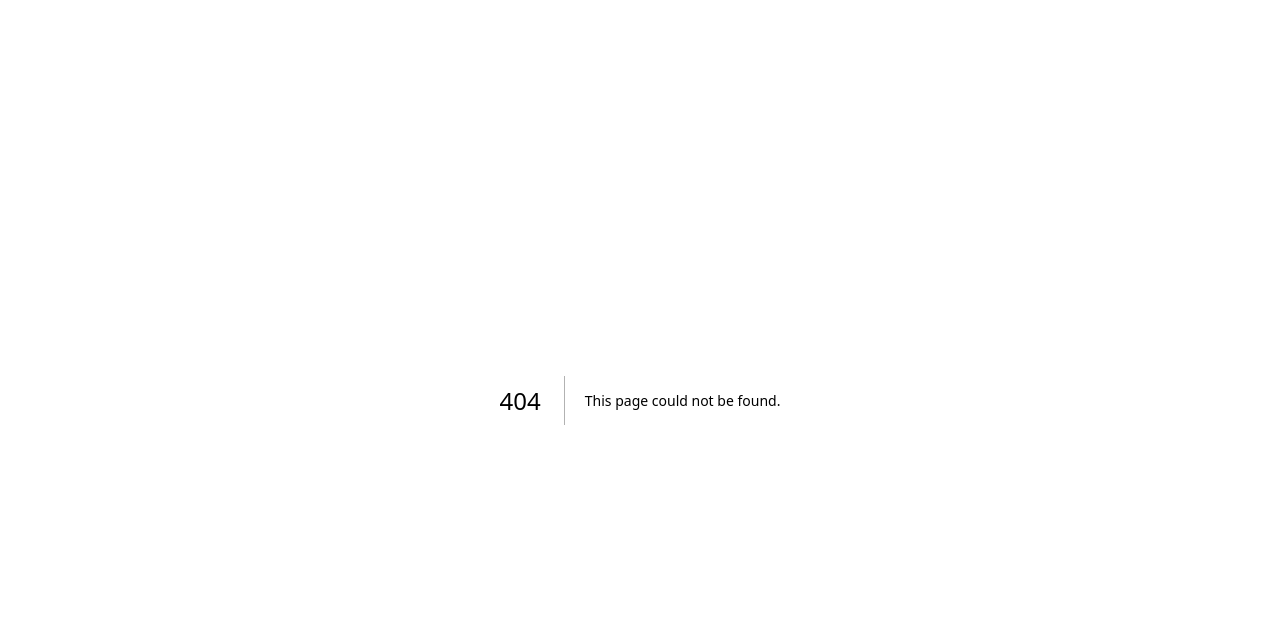
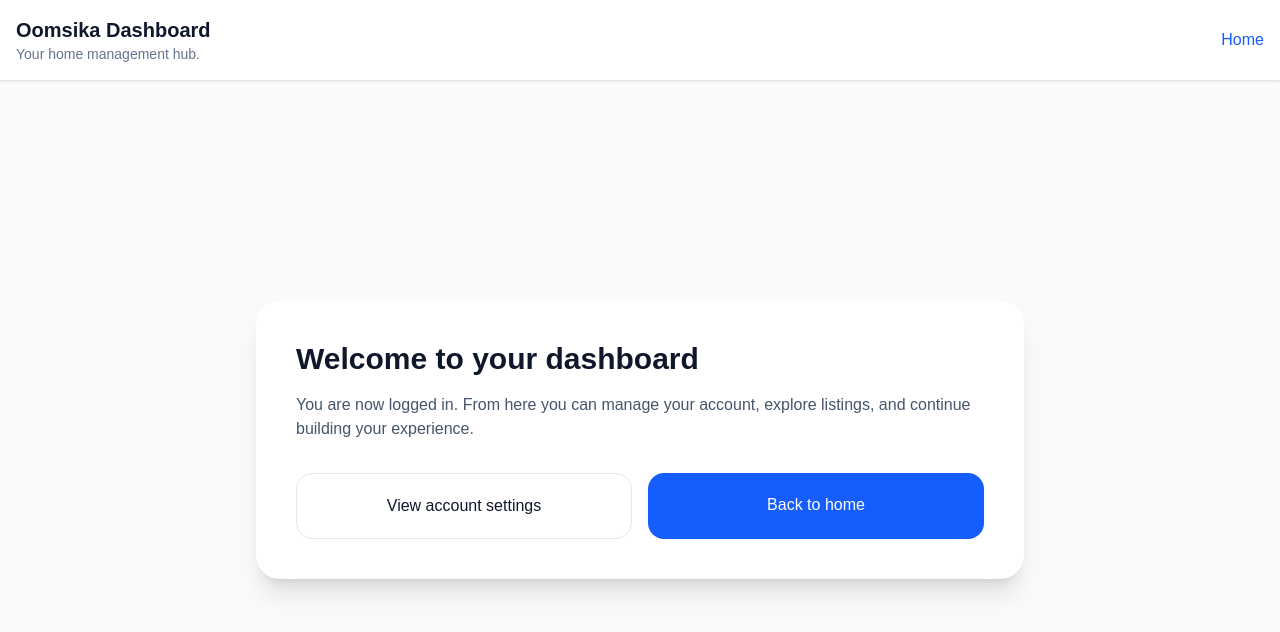
Before and after one commit to LiZan-prog/oomsika, a Next.js app: page /dashboard in a window 1280 px wide. Before the commit this address had no page. Shown: the top 632 px of the page. Built offline with nearby package versions, Linux system fonts and the light colour scheme.

Commit message:
working point

```diff
--- /dev/null
+++ b/app/dashboard/page.tsx
@@ -0,0 +1,46 @@
+import Link from 'next/link';
+
+export default function Dashboard() {
+  return (
+    <div className="min-h-screen flex flex-col bg-slate-50">
+      <header className="bg-white shadow-sm p-4 flex justify-between items-center">
+        <div>
+          <h1 className="text-xl font-bold text-slate-900">Oomsika Dashboard</h1>
+          <p className="text-sm text-slate-500">Your home management hub.</p>
+        </div>
+        <Link
+          href="/"
+          className="text-blue-600 hover:text-blue-700 font-medium"
+        >
+          Home
+        </Link>
+      </header>
+
+      <main className="flex-grow flex items-center justify-center p-6">
+        <div className="w-full max-w-3xl bg-white rounded-3xl shadow-xl p-10">
+          <h2 className="text-3xl font-semibold text-slate-900 mb-4">
+            Welcome to your dashboard
+          </h2>
+          <p className="text-slate-600 mb-8">
+            You are now logged in. From here you can manage your account, explore listings, and continue building your experience.
+          </p>
+
+          <div className="grid gap-4 sm:grid-cols-2">
+            <Link
+              href="/login"
+              className="block rounded-2xl border border-slate-200 px-6 py-5 text-center text-slate-900 hover:bg-slate-50"
+            >
+              View account settings
+            </Link>
+            <Link
+              href="/"
+              className="block rounded-2xl bg-blue-600 px-6 py-5 text-center text-white hover:bg-blue-700"
+            >
+              Back to home
+            </Link>
+          </div>
+        </div>
+      </main>
+    </div>
+  );
+}
--- a/app/login/page.tsx
+++ b/app/login/page.tsx
@@ -37,7 +37,7 @@ export default function Login() {
       return;
     }
 
-    router.push('/');
+    router.push('/dashboard');
   };
 
   const fields = [
--- a/app/signup/page.tsx
+++ b/app/signup/page.tsx
@@ -1,7 +1,9 @@
 'use client';
 
 import { useState, ChangeEvent, FormEvent } from 'react';
+import { useRouter } from 'next/navigation';
 import { User, Mail, Phone, Lock } from 'lucide-react';
+import { supabase } from '@/lib/supabase';
 import Link from 'next/link';
 
 /** Form data type */
@@ -14,6 +16,7 @@ type FormData = {
 };
 
 export default function SignUp() {
+  const router = useRouter();
   const [formData, setFormData] = useState<FormData>({
     name: '',
     email: '',
@@ -67,14 +70,20 @@ export default function SignUp() {
         return;
       }
 
-      setSuccess('Account created! You can now log in.');
-      setFormData({
-        name: '',
-        email: '',
-        phoneNumber: '',
-        password: '',
-        confirmPassword: '',
+      const { error: signInError } = await supabase.auth.signInWithPassword({
+        email: formData.email,
+        password: formData.password,
       });
+
+      if (signInError) {
+        setError(signInError.message || 'Account created, but login failed. Please sign in manually.');
+        setIsSubmitting(false);
+        return;
+      }
+
+      setSuccess('Account created! Redirecting to your dashboard...');
+      router.push('/dashboard');
+      return;
     } catch (err) {
       setError('An error occurred. Please try again.');
     }
```
